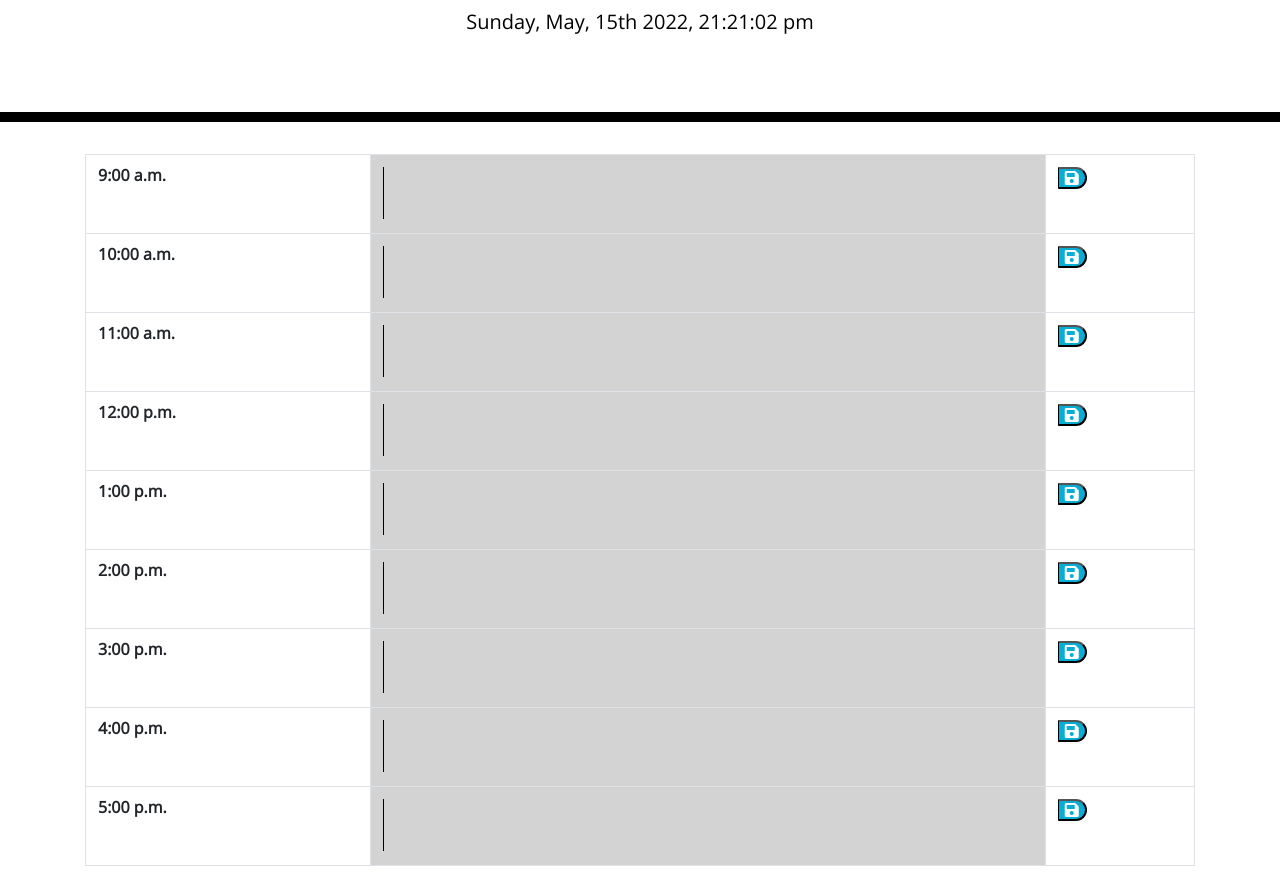
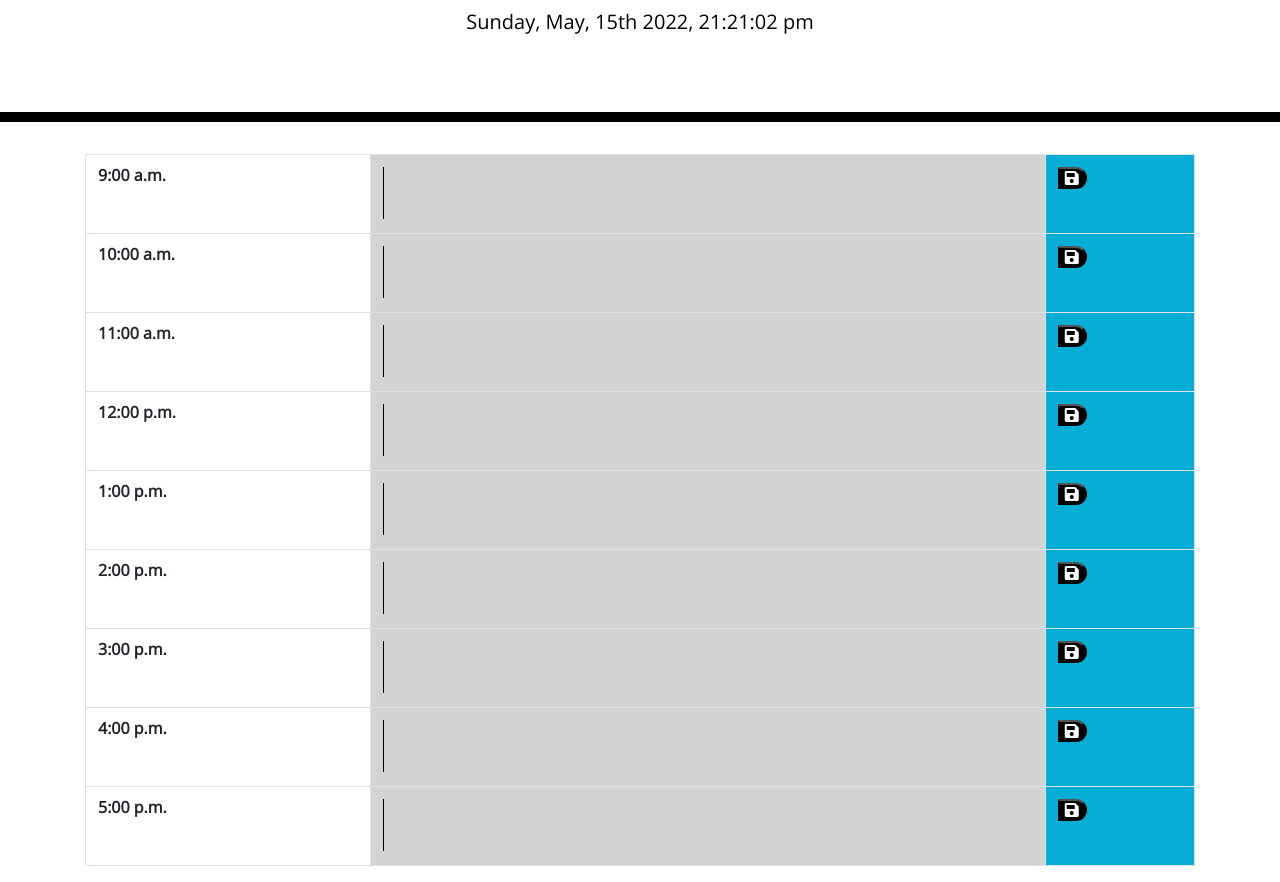
Before and after one commit to brischster/Day-Planner-of-Our-Lives, a plain HTML site: page Develop/index.html in a window 1280 px wide. Shown: the part 182-1064 px from the top of the page. Drawn offline with nearby package versions, Linux system fonts and the light colour scheme.

Commit message:
added some styling

```diff
--- a/Develop/index.html
+++ b/Develop/index.html
@@ -36,7 +36,7 @@
             <td colspan="2" class="colorByTime" id="byTime09">
               <textarea></textarea>
             </td>
-            <td>
+            <td class="buttonColor">
               <button class="saveBtn"><i class="fas fa-save"></i></button>
             </td>
           </tr>
@@ -45,7 +45,7 @@
             <td colspan="2" class="colorByTime" id="byTime10">
               <textarea></textarea>
             </td>
-            <td>
+            <td class="buttonColor">
               <button class="saveBtn"><i class="fas fa-save"></i></button>
             </td>
           </tr>
@@ -54,7 +54,7 @@
             <td colspan="2" class="colorByTime" id="byTime11">
               <textarea></textarea>
             </td>
-            <td>
+            <td class="buttonColor">
               <button class="saveBtn"><i class="fas fa-save"></i></button>
             </td>
           </tr>
@@ -63,7 +63,7 @@
             <td colspan="2" class="colorByTime" id="byTime12">
               <textarea></textarea>
             </td>
-            <td>
+            <td class="buttonColor">
               <button class="saveBtn"><i class="fas fa-save"></i></button>
             </td>
           </tr>
@@ -72,7 +72,7 @@
             <td colspan="2" class="colorByTime" id="byTime13">
               <textarea></textarea>
             </td>
-            <td>
+            <td class="buttonColor">
               <button class="saveBtn"><i class="fas fa-save"></i></button>
             </td>
           </tr>
@@ -81,7 +81,7 @@
             <td colspan="2" class="colorByTime" id="byTime14">
               <textarea></textarea>
             </td>
-            <td>
+            <td class="buttonColor">
               <button class="saveBtn"><i class="fas fa-save"></i></button>
             </td>
           </tr>
@@ -90,7 +90,7 @@
             <td colspan="2" class="colorByTime" id="byTime15">
               <textarea></textarea>
             </td>
-            <td>
+            <td class="buttonColor">
               <button class="saveBtn"><i class="fas fa-save"></i></button>
             </td>
           </tr>
@@ -99,7 +99,7 @@
             <td colspan="2" class="colorByTime" id="byTime16">
               <textarea></textarea>
             </td>
-            <td>
+            <td class="buttonColor">
               <button class="saveBtn"><i class="fas fa-save"></i></button>
             </td>
           </tr>
@@ -108,7 +108,7 @@
             <td colspan="2" class="colorByTime" id="byTime17">
               <textarea></textarea>
             </td>
-            <td>
+            <td class="buttonColor">
               <button class="saveBtn"><i class="fas fa-save"></i></button>
             </td>
           </tr>
--- a/Develop/script.js
+++ b/Develop/script.js
@@ -1,6 +1,6 @@
 var saveBtn = $(".saveBtn");
 var dateEl = $("#currentDay");
-var columnEl = $(".colorByTime");
+// var columnEl = $(".colorByTime");
 var currentID = $(".getId");
 // console.log(currentID);
 // console.log(currentID[2].id);
@@ -16,10 +16,14 @@ var currentID = $(".getId");
 
 function init() {
   function colorRows() {
-    //   var rowColor =
+    // var columnEl = document.getElementsByClassName("colorByTime");
+    // var rowColor = [].map.call(columnEl, function (el) {
+    //   return el.getAttribute("videofile");
+    //   console.log(el);
+    // });
+    // el();
     var hours = moment().format("H");
-    // for (var i = 0; i < currentID.length - 1; i++) {
-    //   //   console.log(currentID[i]);
+
     if (currentID[0].id === hours) {
       //     console.log(currentID[i].id === hours);
       $("#byTime09").css({ background: "#ff6961", color: "white" }); // I need to tell it which specific column to be changing the color on (something to do with columnEL)
@@ -98,6 +102,9 @@ function init() {
     } else {
       $("#byTime17").css({ background: "#77dd77", color: "white" });
     }
+
+    // for (var i = 0; i < currentID.length - 1; i++) {
+    //   //   console.log(currentID[i]);
     //   if (currentID[i].id < hours) {
     //     console.log(currentID[i].id < hours);
     //     $(".colorByTime").css({ background: "#d3d3d3", color: "white" });
--- a/Develop/style.css
+++ b/Develop/style.css
@@ -61,8 +61,12 @@ textarea {
   border-left: 1px solid black;
   border-top-right-radius: 15px;
   border-bottom-right-radius: 15px;
+  background-color: black;
+  color: white;
+}
+
+.buttonColor {
   background-color: #06aed5;
-  color: white;
 }
 
 .saveBtn i:hover {
```
